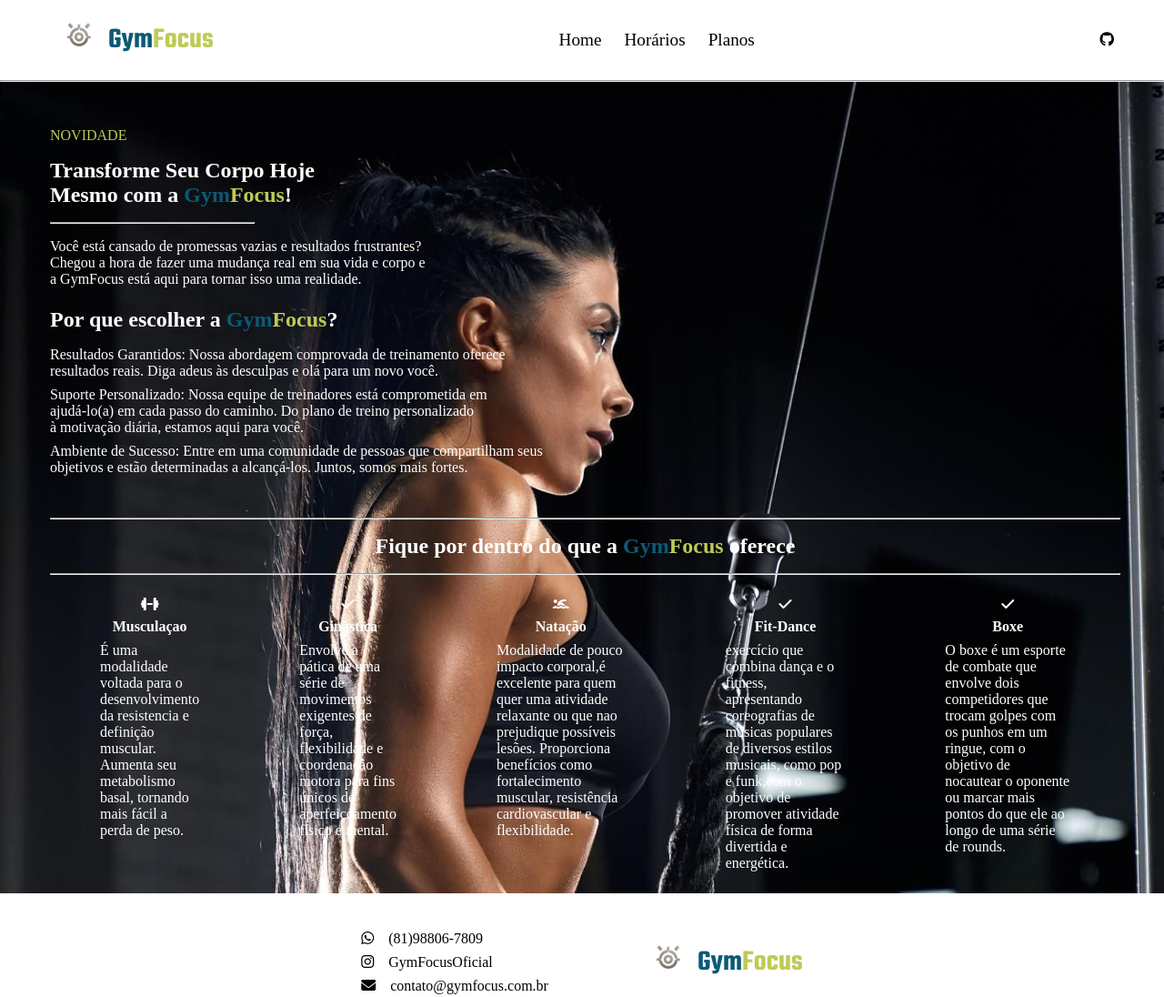
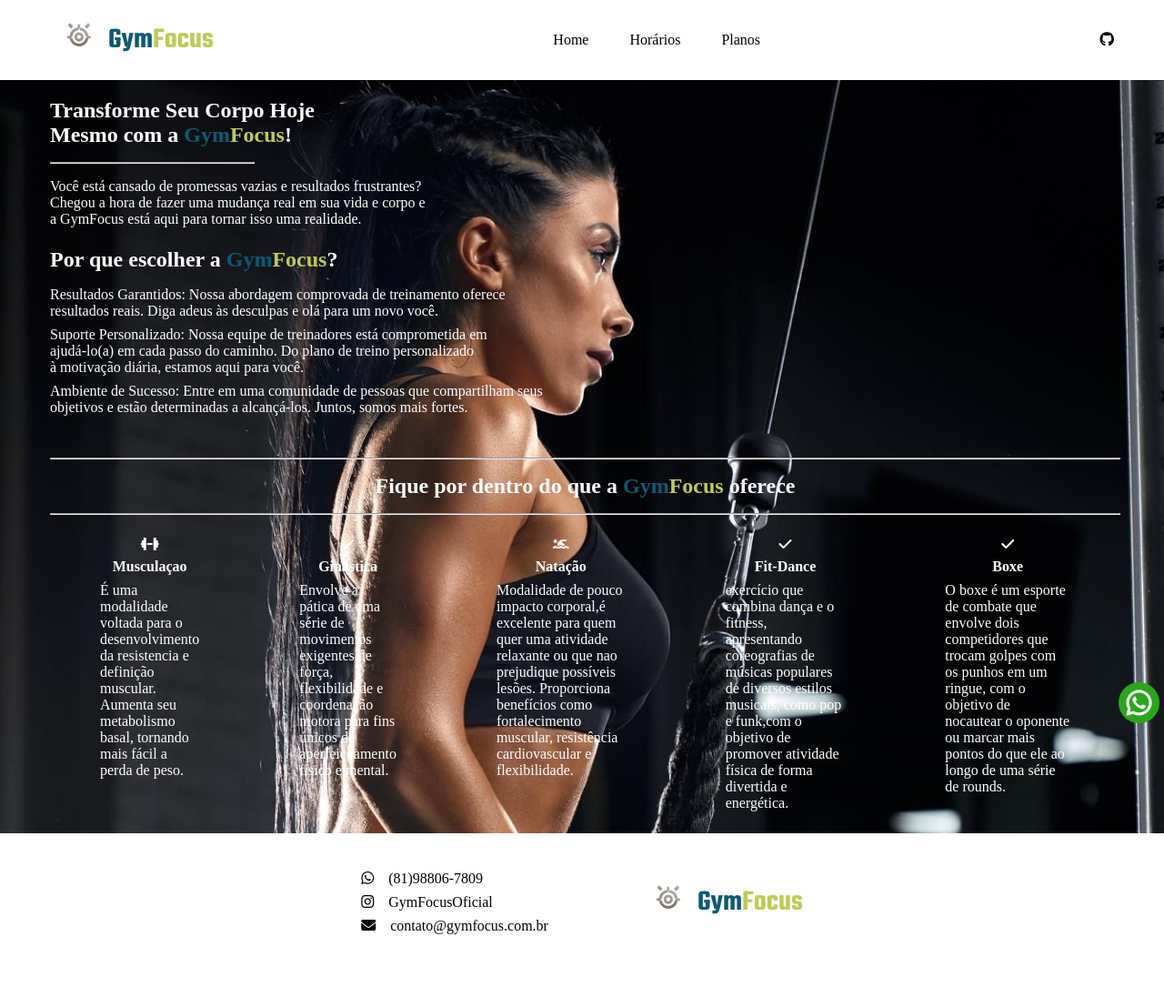
Before and after one commit to Matheusguylherme/GymFocus, a plain HTML site: page index.html in a window 1280 px wide. Shown: the top 1096 px of the page at 91% size. Drawn offline with Linux system fonts and the light colour scheme.

Commit message:
melhora no css
menu fixo, borda dinamica no menu

```diff
--- a/css/Global.css
+++ b/css/Global.css
@@ -10,6 +10,9 @@
 a{
     color: black;
 }
+body{
+    position: relative;
+}
 .cabecalho{
     display: flex;
     flex-direction: row;
@@ -18,7 +21,10 @@ a{
     padding-left: 55px;
     padding-right:  55px;
     background-color: white;
+    position: fixed;
+    width: 100%;
 }
+
 .logo>a{
     display: flex;
     align-items: center;
@@ -41,9 +47,29 @@ a{
 }
 .menu{
     display: flex;
-    flex-direction: row;
     gap: 25px;
+    list-style: none;
+}
 
-    list-style: none;
-    font-size: larger;
+.menu li a {
+    text-decoration: none;
+    color: black;
+    padding: 10px;
+    position: relative;
+  }
+
+.menu li a::after{
+    content: " ";
+    width: 0%;
+    height: 4px;
+    background-color: black;
+    position: absolute;
+    bottom: 0;
+    left: 0;
+    transition:  0.5s ease-in-out;
 }
+
+.menu li a:hover::after{
+    width: 100%;
+
+}
--- a/css/home.css
+++ b/css/home.css
@@ -106,3 +106,11 @@ background-color: black;
     justify-content: center;
     gap: 24px;
 }
+.logo-whatsapp{
+    width: 45px;
+    height: 45px;
+    position: fixed;
+    bottom: 5px;
+    right: 5px;
+
+}
--- a/css/horarios.css
+++ b/css/horarios.css
@@ -6,6 +6,7 @@ main{
   background-size: cover;
   color: black;
   padding-bottom: 64px  ;
+  margin-top: 100px;
 }
 /*h2{
   text-align: center;
--- a/index.html
+++ b/index.html
@@ -5,7 +5,7 @@
     <meta name="viewport" content="width=device-width, initial-scale=1.0">
     <link rel="stylesheet" href="css/Global.css">
     <link rel="stylesheet" href="css/home.css">
-    <link rel="shortcut icon" href="images/LogoGymFocusFAVICON.ico" type="image/x-icon">
+    <link rel="shortcut icon" href="images/LogoGymFocus-removebg-preview64px.png" type="image/x-icon">
     <link rel="stylesheet" href="https://cdnjs.cloudflare.com/ajax/libs/font-awesome/6.5.2/css/all.min.css">
     <title> GymFocus</title>
 
@@ -38,8 +38,14 @@
             </a>
         </div>
     </header>
-    <hr >
+    <hr>
     <main id="conteudo">
+
+        <div>
+            <a href="https://wa.me/5581985527456" target="_blank">
+                <img src="images/whatsapp.png" alt="logo-whatsapp" class="logo-whatsapp">
+            </a>
+        </div>
         <section>
             <div id="conteudo1">
                 <span>
```
Also changed, not shown: images/whatsapp.png (added).
